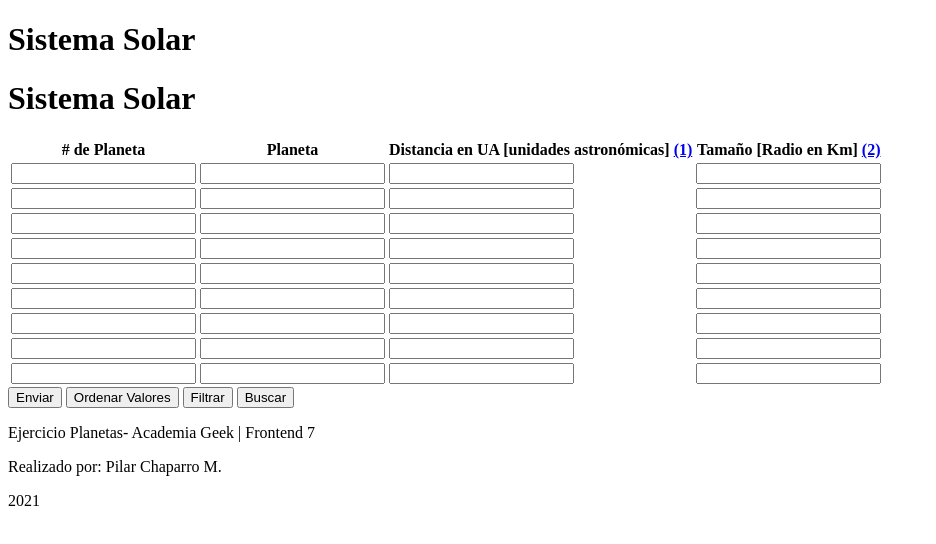
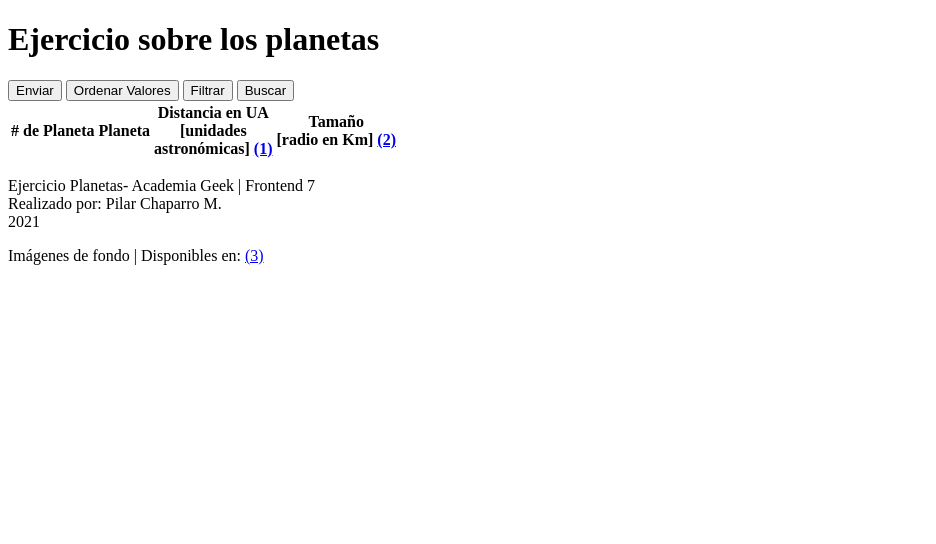
Before and after one commit to ChaparroMP/Ac-Geek-Frontend7, a plain HTML site: page Sesion1_Ejercicio_Planetas/index.html in a window 1280 px wide. Shown: the whole page, without its empty margins (0-936 px from the left). Drawn offline with Linux system fonts and the light colour scheme.

Commit message:
Se modifica el index y el orden en que aparecen los textos a la pantalla.

```diff
--- a/Sesion1_Ejercicio_Planetas/index.html
+++ b/Sesion1_Ejercicio_Planetas/index.html
@@ -15,111 +15,64 @@
     <meta http-equiv="X-UA-Compatible" content="IE=edge">
     <meta name="viewport" content="width=device-width, initial-scale=1.0">
     <link rel="stylesheet" href="./styles/style.css">
-    <title>Planetas</title>
+    <title>Planetas || AG - ChaparroMP Geek</title>
+    <!-- Favicon -->
+    <link rel="icon" href="./img/solar-system.png">
 
 </head>
 
 <!-- ///////////// BODY ///////////////-->
 
 <body>
-    <h1>Sistema Solar</h1>
-    <h1>Sistema Solar</h1>
-    <table>
-        <thead>
-            <tr>
-                <th> # de Planeta </th>
-                <th> Planeta </th>
-                <th> Distancia en UA [unidades astronómicas] <a
-                        href="http://recursostic.educacion.es/secundaria/edad/1esobiologia/1quincena3/1quincena3_contenidos_3a.htm#:~:text=Expresadas%20en%20ua%2C%20las%20distancias,son%2C%20aproximadamente%2C%20150000000%20km.">(1)</a>
-                </th>
-                <th> Tamaño [Radio en Km] <a
-                        href="http://www.sc.ehu.es/sbweb/ocw-fisica/celeste/solar/sistema_solar.xhtml">(2)</a> </th>
-            </tr>
-        </thead>
-        <tbody>
-            <!-- Planet 1-->
-            <tr>
-                <td> <input type="number" id="n_planet_1" class="planet1_planet_numeration"> </td>
-                <td> <input type="text" id="np_planet_1" class="planet1_planet_name"> </td>
-                <td> <input type="number" id="d_planet_1" class="planet1_planet_distance"> </td>
-                <td> <input type="number" id="t_planet_1" class="planet1_planet_size"> </td>
-            </tr>
-            <!-- Planet 2-->
-            <tr>
-                <td> <input type="number" id="n_planet_2" class="planet2_planet_numeration"> </td>
-                <td> <input type="text" id="np_planet_2" class="planet2_planet_name"> </td>
-                <td> <input type="number" id="d_planet_2" class="planet2_planet_distance"> </td>
-                <td> <input type="number" id="t_planet_2" class="planet2_planet_size"> </td>
-            </tr>
-            <!-- Planet 3-->
-            <tr>
-                <td> <input type="number" id="n_planet_3" class="planet3_planet_numeration"> </td>
-                <td> <input type="text" id="np_planet_3" class="planet3_planet_name"> </td>
-                <td> <input type="number" id="d_planet_3" class="planet3_planet_distance"> </td>
-                <td> <input type="number" id="t_planet_3" class="planet3_planet_size"> </td>
-            </tr>
-            <!-- Planet 4-->
-            <tr>
-                <td> <input type="number" id="n_planet_4" class="planet4_planet_numeration"> </td>
-                <td> <input type="text" id="np_planet_4" class="planet4_planet_name"> </td>
-                <td> <input type="number" id="d_planet_4" class="planet4_planet_distance"> </td>
-                <td> <input type="number" id="t_planet_4" class="planet4_planet_size"> </td>
-            </tr>
-
-            <!-- Planet 5-->
-            <tr>
-                <td> <input type="number" id="n_planet_5" class="planet5_planet_numeration"> </td>
-                <td> <input type="text" id="np_planet_5" class="planet5_planet_name"> </td>
-                <td> <input type="number" id="d_planet_5" class="planet5_planet_distance"> </td>
-                <td> <input type="number" id="t_planet_5" class="planet5_planet_size"> </td>
-            </tr>
-
-            <!-- Planet 6-->
-            <tr>
-                <td> <input type="number" id="n_planet_6" class="planet6_planet_numeration"> </td>
-                <td> <input type="text" id="np_planet_6" class="planet6_planet_name"> </td>
-                <td> <input type="number" id="d_planet_6" class="planet6_planet_distance"> </td>
-                <td> <input type="number" id="t_planet_6" class="planet6_planet_size"> </td>
-            </tr>
-
-            <!-- Planet 7-->
-            <tr>
-                <td> <input type="number" id="n_planet_7" class="planet7_planet_numeration"> </td>
-                <td> <input type="text" id="np_planet_7" class="planet7_planet_name"> </td>
-                <td> <input type="number" id="d_planet_7" class="planet7_planet_distance"> </td>
-                <td> <input type="number" id="t_planet_7" class="planet7_planet_size"> </td>
-            </tr>
-            <!-- Planet 8-->
-            <tr>
-                <td> <input type="number" id="n_planet_8" class="planet8_planet_numeration"> </td>
-                <td> <input type="text" id="np_planet_8" class="planet8_planet_name"> </td>
-                <td> <input type="number" id="d_planet_8" class="planet8_planet_distance"> </td>
-                <td> <input type="number" id="t_planet_8" class="planet8_planet_size"> </td>
-            </tr>
-
-            <!-- Planet 9-->
-            <tr>
-                <td> <input type="number" id="n_planet_9" class="planet9_planet_numeration"> </td>
-                <td> <input type="text" id="np_planet_9" class="planet9_planet_name"> </td>
-                <td> <input type="number" id="d_planet_9" class="planet9_planet_distance"> </td>
-                <td> <input type="number" id="t_planet_9" class="planet9_planet_size"> </td>
-            </tr>
-        </tbody>
-    </table>
+    <div class="content_text">
+        <h1 id="principal_title">Ejercicio sobre los planetas</h1>
+    </div>
 
     <!-- Botones-->
     <div class="container">
         <button id="btn_send_evaluation" class="item"> Enviar </button>
         <button id="btn_sort_values" class="item"> Ordenar Valores </button>
         <button id="btn_filter_distance" class="item"> Filtrar </button>
+
+
         <button id="btn_search_planet" class="item"> Buscar </button>
     </div>
 
+    <!-- Tabla de información de los planetas-->
+    <div class="table1-container">
+        <table id="table_planet_info-card">
+            <thead>
+                <tr>
+                    <th> # de Planeta </th>
+                    <th> Planeta </th>
+                    <th> Distancia en UA <br> [unidades <br> astronómicas] <a
+                            href="http://recursostic.educacion.es/secundaria/edad/1esobiologia/1quincena3/1quincena3_contenidos_3a.htm#:~:text=Expresadas%20en%20ua%2C%20las%20distancias,son%2C%20aproximadamente%2C%20150000000%20km.">(1)</a>
+                    </th>
+                    <th> Tamaño <br> [radio en Km] <a
+                            href="http://www.sc.ehu.es/sbweb/ocw-fisica/celeste/solar/sistema_solar.xhtml">(2)</a> </th>
+                </tr>
+            </thead>
+            <tbody id="bodyTable1">
+
+            </tbody>
+        </table>
+    </div>
+
+
+    <!-- Footer -->
     <footer>
-        <p>Ejercicio Planetas- Academia Geek | Frontend 7</p>
-        <p> Realizado por: Pilar Chaparro M.</p>
-        <p> 2021</p>
+        <div class="content">
+            <div class="left box">
+                <p>Ejercicio Planetas- Academia Geek | Frontend 7 <br> Realizado por: Pilar Chaparro M. <br> 2021 </p>
+            </div>
+
+            <div class="right box">
+                <p>Imágenes de fondo | Disponibles en: <a href='https://www.freepik.es/vectores/fondo'> (3)</a></p>
+
+            </div>
+        </div>
     </footer>
+
 
     <script src="./script/planets.js"></script>
 </body>
```
